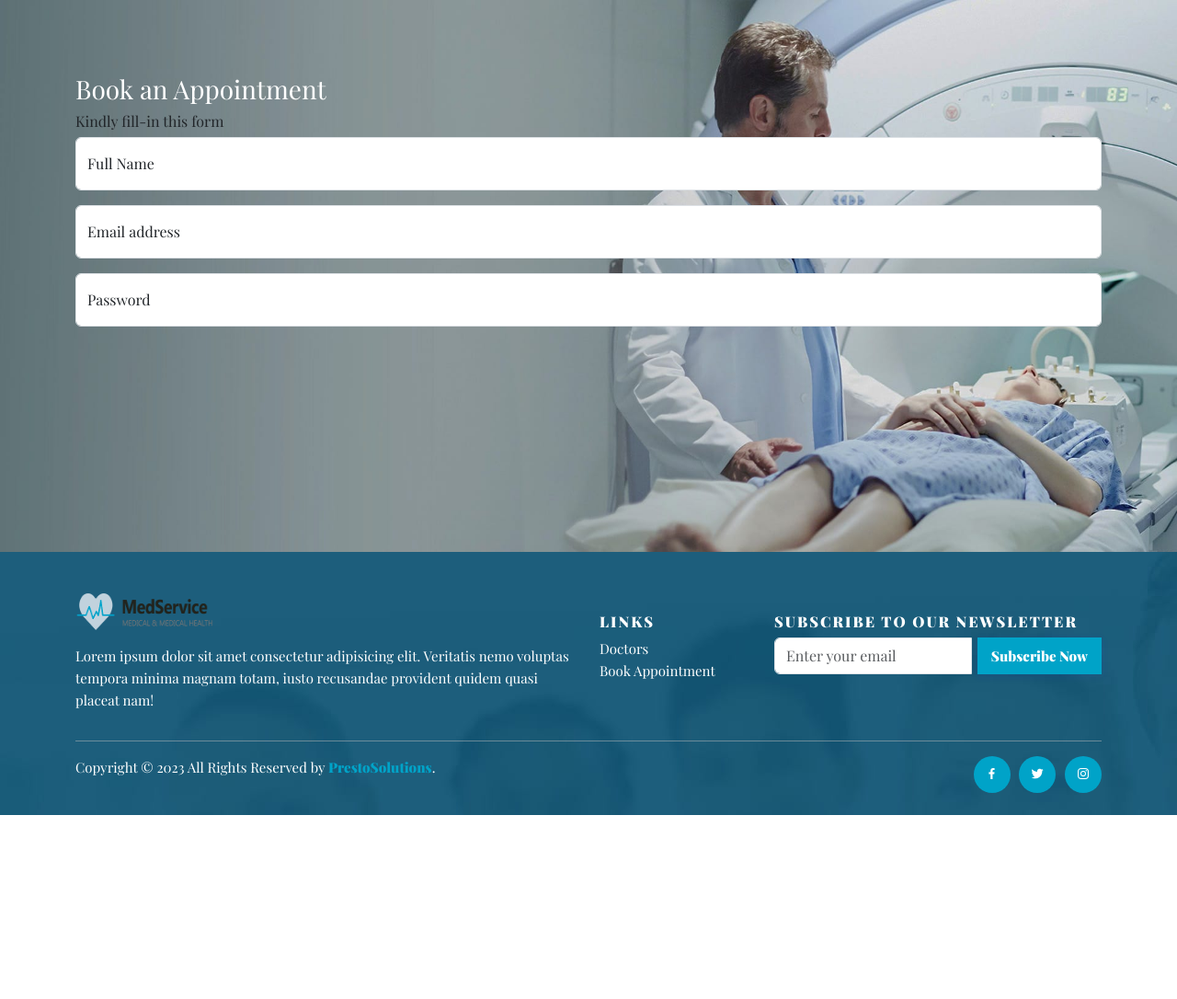
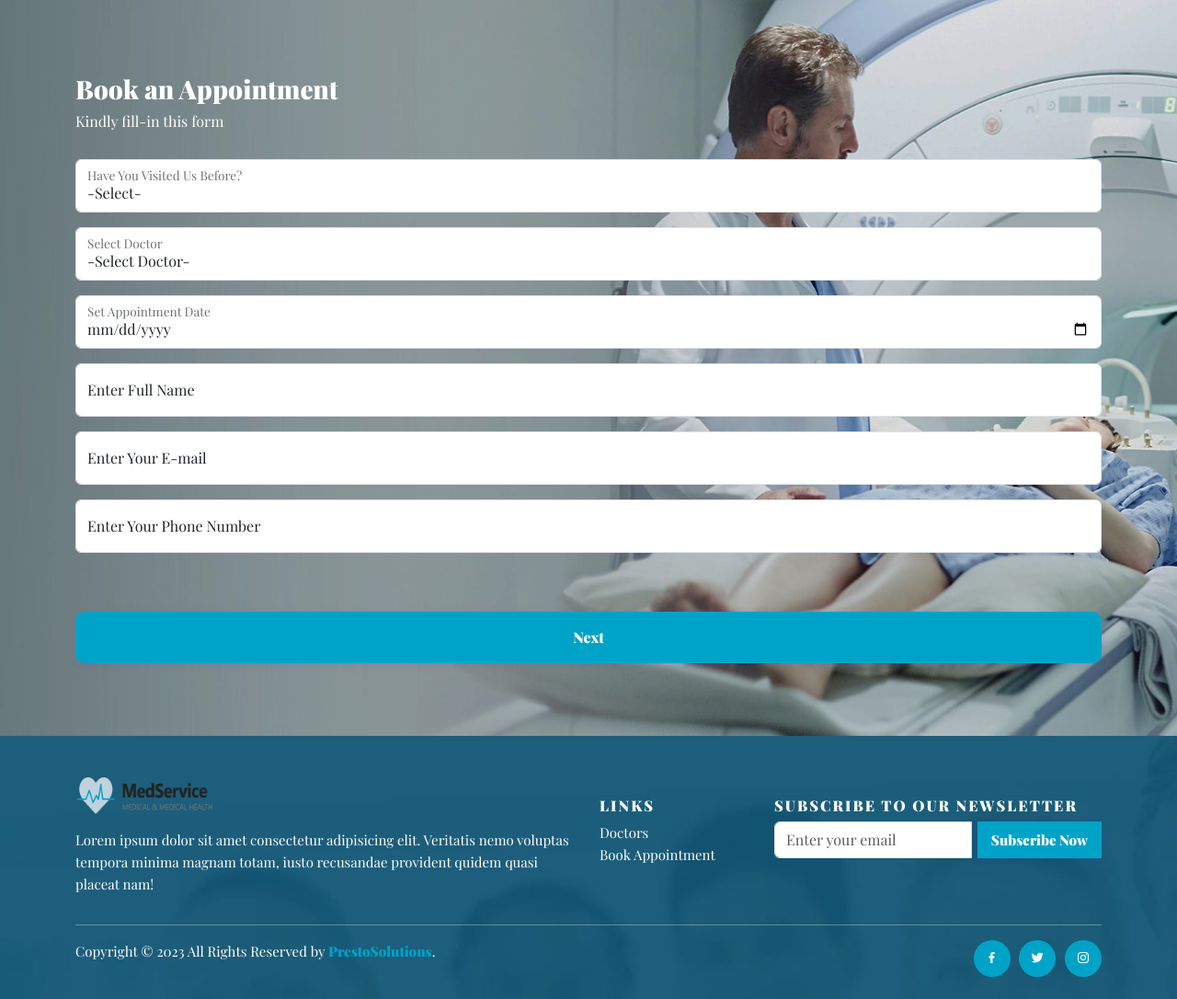
Before and after one commit to SoftLife0/MedService-, a Flask app: page /form in a window 1280 px wide. Shown: the part 76-1162 px from the top of the page at 92% size. Before the commit the page ends 962 px from the top, so only its background shows below. Run offline with Flask 3, Linux system fonts and the light colour scheme; some libraries are stand-ins or nearby versions; some web fonts are replaced.

Commit message:
doing the most On God

```diff
--- a/app.py
+++ b/app.py
@@ -1,6 +1,10 @@
 from flask import Flask,redirect,url_for,render_template,request
 import os
 from form import *
+from email.message import EmailMessage
+import smtplib
+import requests
+import datetime
 
 app=Flask(__name__)
 
@@ -25,14 +29,54 @@ def doctor():
 def profile():
     return render_template('profile.html')
 
-@app.route('/form')
-def form():
+@app.route('/success')
+def success():
+    return render_template('success.html')
+
+def sendMail(recipient, email):
+    sender_email = 'pay@prestoghana.com'
+    receiver_email  = recipient
+    smtp_server = 'mail.privateemail.com'
+    port = 465
+    login = 'pay@prestoghana.com'
+    password = 'Babebabe123$'
+
+    message = EmailMessage()
+    message["Subject"] = "Appointment Confirmation"
+    message["From"] = f"MedService <{sender_email}>"
+    message["To"] = receiver_email
+
+    # content = "Hello world"
+    msg = email
+    message.set_content(msg, subtype='html')
+
+    server = smtplib.SMTP_SSL(smtp_server, port)
+    server.login(login, password)
+    server.send_message(message)
+    server.quit()
+    # sendsms('0556034340', msg)
+    return "Done!"
+
+@app.route('/form', methods=['GET','POST'])
+def patientform():
     form=BookingForm()
+    print(request.method)
     # check request method
     if request.method=='POST':
-        if form.validate_on_submit:
-            print(form.email.data)
-        return redirect(url_for('index'))
+        if form.validate_on_submit():
+            print("vali")
+
+            print(form.name.data)
+            msg = "Dear " + form.name.data + ",\nI hope this email finds you well. This is to confirm your appointment with Dr." + form.doctor.data + " on " + str(form.date.data) + ".\nIf you have any questions or concerns regarding your appointment, please do not hesitate to contact us at info@medservice.com via email.\nWe look forward to seeing you soon!\nSincerely,\n" + form.doctor.data
+            # email = 'onikosiadewale18@gmail.com'
+            print(msg)
+            try:
+                sendMail(form.email.data, msg)
+            except Exception as e:
+                print(e)
+            return redirect(url_for('success'))
+        else:
+            print(form.errors)
     # check form validation
     # check errors
     return render_template('form.html', form=form)
--- a/form.py
+++ b/form.py
@@ -1,11 +1,14 @@
 from flask_wtf import FlaskForm
 from wtforms import StringField, PasswordField, SubmitField, BooleanField, SelectField, IntegerField, RadioField, DateField, FileField
 from wtforms.validators import DataRequired, Email, Length, EqualTo, ValidationError
+from wtforms.widgets import TextArea
 
 class BookingForm(FlaskForm):
-    nameofclient = StringField('Enter Full Name', validators=[DataRequired()])
-    contact = IntegerField('Enter Contact Number', validators=[DataRequired()])
-    email = StringField('Enter valid E-mail', validators=[DataRequired()])
-    room = SelectField('Choice of Package', choices=[("-Select-","-Select-"),("-Select-","-Select-")])
-    arrivaldate = DateField('Date of Arrival', format='%Y-%m-%d' )
+    visit = SelectField('Have You Visited Us Before?', choices=[("-Select-","-Select-"),("New Patient","New Patient"),("Returning Patient","Returning Patient"),("Other","Other")])
+    doctor = SelectField('Select Doctor', choices=[("-Select Doctor-","-Select Doctor-"),("Jonathan Barnes D.M.","Jonathan Barnes D.M."),("Hannah Harper D.M.","Hannah Harper D.M."),("Megan Coleman D.M.","Megan Coleman D.M."),("Matthew Anderson D.M.","Matthew Anderson D.M."),("Robert Peterson D.M.","Robert Peterson D.M."),("Joshua Elledge D.M.","Joshua Elledge D.M.")])
+    date = DateField('Set Appointment Date', format='%Y-%m-%d' )
+    name = StringField('Enter Full Name', validators=[DataRequired()])
+    email = StringField('Enter Your E-mail', validators=[DataRequired()])
+    contact = IntegerField('Enter Your Phone Number', validators=[DataRequired()])
+    # text = StringField('Your Message', widget=TextArea(), validators=[DataRequired()])
     submit = SubmitField('Next')
--- a/static/css/style.css
+++ b/static/css/style.css
@@ -22,7 +22,7 @@
 }
 .form-page {
   width: 100%;
-  height: 75vh;
+  height: 100vh;
   position: relative;
   background: url("/static/img/banner.jpg") top center;
   background-size: cover;
--- a/templates/form.html
+++ b/templates/form.html
@@ -3,21 +3,43 @@
 
 
 <section class="form-page">
-    <div class="container" style="margin: auto;">
-        <h3 class="" style="color: #fff;">Book an Appointment</h3>
-        <h6>Kindly fill-in this form</h6>
-        <div class="form-floating mb-3">
-          <input type="text" class="form-control" id="floatingInput" placeholder="name">
-          <label for="floatingInput">Full Name</label>
-        </div>
-        <div class="form-floating mb-3">
-          <input type="email" class="form-control" id="floatingInput" placeholder="name@example.com">
-          <label for="floatingInput">Email address</label>
-        </div>
-        <div class="form-floating">
-          <input type="password" class="form-control" id="floatingPassword" placeholder="Password">
-          <label for="floatingPassword">Password</label>
-        </div>
+    <div class="container" style="margin: auto; padding-bottom: 3vh;">
+        <h3 class="" style="color: #fff; font-weight: 600;">Book an Appointment</h3>
+        <h6 style="color: #fff;">Kindly fill-in this form</h6>
+        <br>
+        <form action="" method="POST">
+          {{form.hidden_tag()}}
+
+          <div class="form-floating mb-3">
+            {{form.visit (class="form-control webForm", placeholder="Enter")}}
+            {{form.visit.label}}
+          </div>
+          <div class="form-floating mb-3">
+            {{form.doctor (class="form-control webForm", placeholder="Enter")}}
+            {{form.doctor.label}}
+          </div>
+          <div class="form-floating mb-3">
+              {{form.date (class="form-control webForm", placeholder="Enter")}}
+              {{form.date.label}}
+          </div>
+          <div class="form-floating mb-3">
+            {{form.name (class="form-control webForm", placeholder="Enter")}}
+            {{form.name.label}}
+          </div>
+          <div class="form-floating mb-3">
+              {{form.email (class="form-control webForm", placeholder="Enter")}}
+              {{form.email.label}}
+          </div>
+          <div class="form-floating mb-3">
+              {{form.contact (class="form-control webForm", placeholder="Enter")}}
+              {{form.contact.label}}
+          </div>
+
+          <br><br>
+
+          {{form.submit (class="pill-button", style="width:100%") }}
+
+        </form>
 
 
     </div>
--- a/templates/index.html
+++ b/templates/index.html
@@ -8,8 +8,9 @@
       <div class="col-lg-6" style="padding: 0 20px;" >
         <!-- Mashead text and app badges-->
         <div >
-                    <h2 style="letter-spacing: 1px; line-height: 2rem; font-weight: 520; font-size: 26px;">MedService & Clinic <br> With Better Professionals </h2>
+                    <h5 style="letter-spacing: 1px; line-height: 2rem; font-weight: 520; font-size: 26px sans, serif;">WELCOME TO MEDSERVICE</h5>
 
+                    <h1> TAKE CARE OF YOUR HEALTH</h1>
                     <h6  style="padding: 10px 0;" class="lead fw-normal text-muted ">Lorem, ipsum dolor sit amet consectetur adipisicing elit.
                       Sequi repellendus, quae neque culpa ipsum placeat laboriosam !
                     </h6>
--- a/templates/layout.html
+++ b/templates/layout.html
@@ -21,7 +21,7 @@
    <!-- header  -->
     <nav class="navbar navbar-expand-lg d-flex" >
         <div class="container">
-        <a class="navbar-brand" href="index.html">
+        <a class="navbar-brand" href="/">
             <img src="../static/img/logo1.png" alt="Logo" width="150" height="40" class="d-inline-block align-text-top">
             <!-- <h5 class="lead fw-normal" style="padding: 5px 0 0 3px; color: #00a3c8;">MedService</h5> -->
         </a>
```
Also changed, not shown: templates/success.html (added, +20 -0 lines).
